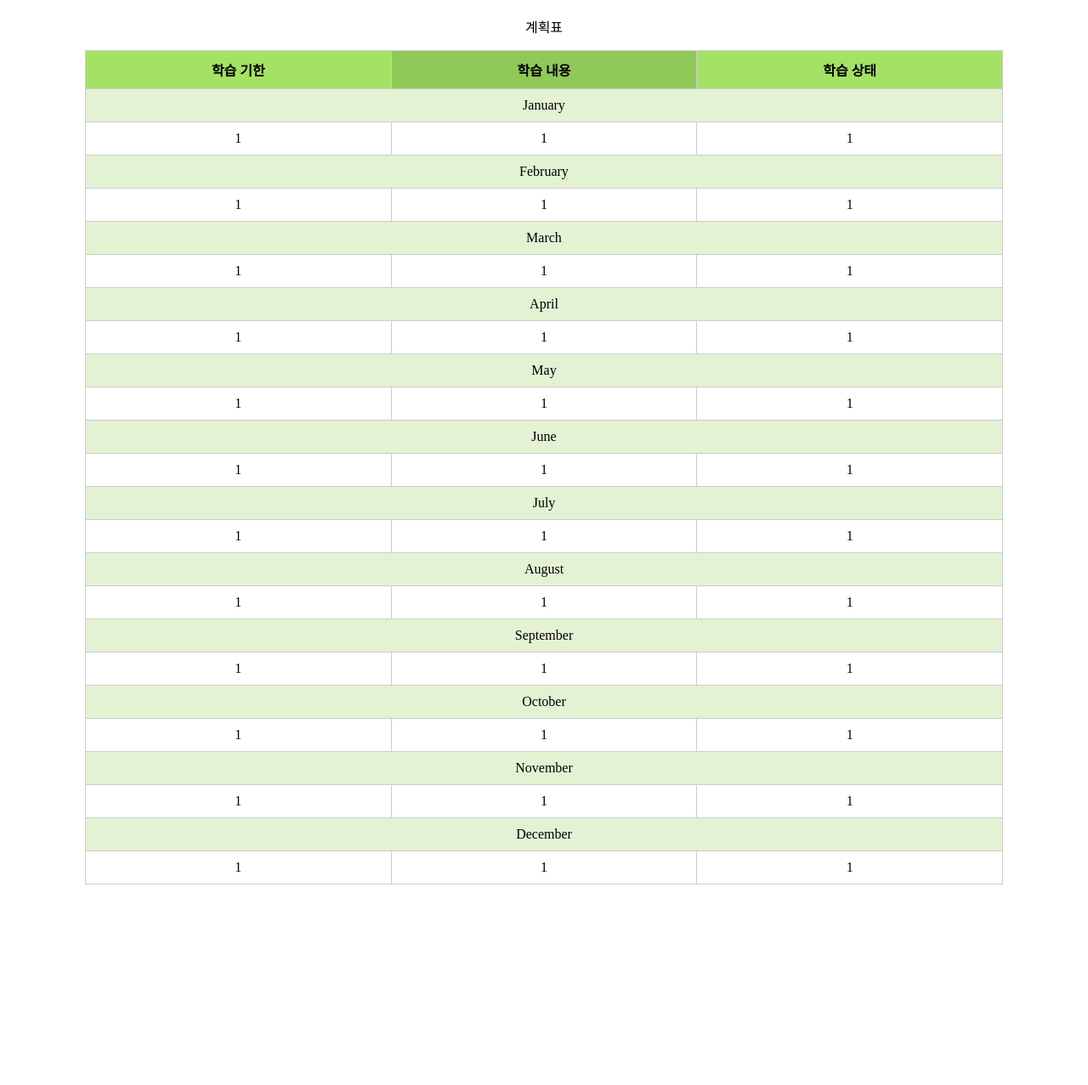
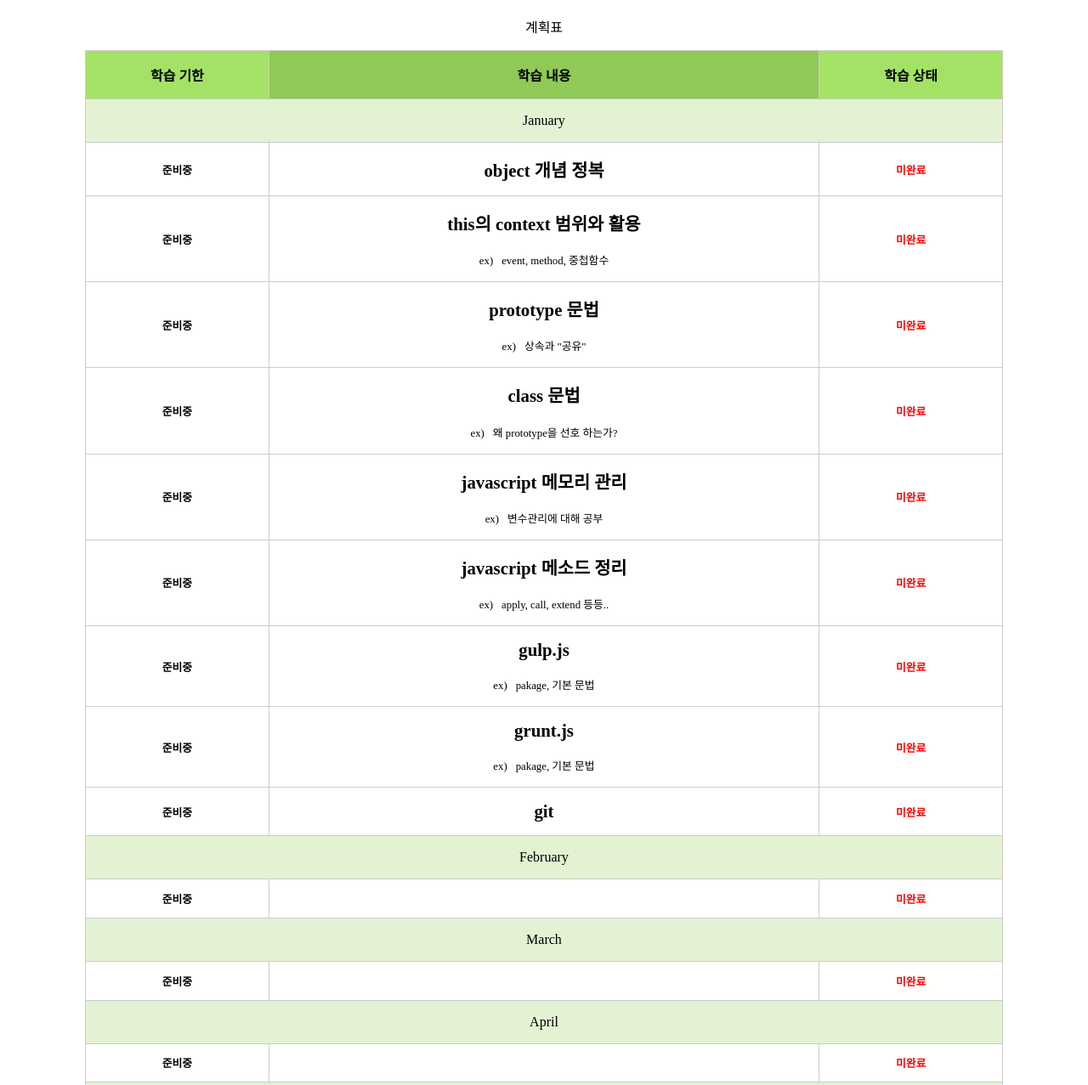
Before and after one commit to seunggonGwon/seunggonGwon, a plain HTML site: page index.html in a window 1280 px wide. Shown: the part 107-1384 px from the top of the page at 85% size. Before the commit the page ends 1156 px from the top, so only its background shows below. Drawn offline with Linux system fonts and the light colour scheme.

Commit message:
2017년 계획표및 스타일링

```diff
--- a/index.html
+++ b/index.html
@@ -2,14 +2,19 @@
 <html lang="en">
 <head>
 	<meta charset="UTF-8">
-	<title>2017년 자바스크립트 계획</title>
-	<meta name="viewport" content="width=device-width, initial-scale=1">
+	<title>207년 자바스크립트 계획</title>
+	<meta name="viewport" content="width=device-width, initial-scale=">
 	<link rel="stylesheet" type="text/css" href="css/style.css">
 </head>
 <body>
-	<h1 class="h1">2017년 자바스크립트 계획 표</h1>
+	<h1 class="h1">2017년 자바스크립트 계획표</h1>
 	<table class="plan" cellpadding="0" cellspacing="0">
 		<caption>계획표</caption>
+		<colgroup>
+			<col width="20%">
+			<col width="*">
+			<col width="20%">
+		</colgroup>
 		<thead class="plan-thead">
 			<tr>
 				<th>학습 기한</th>
@@ -18,101 +23,178 @@
 			</tr>
 		</thead>
 		<tbody class="plan-tbody">
+			<!-- January -->
 			<tr>
 				<td colspan="3" class="plan-context">January</td>
 			</tr>
+			<!-- January 계획표-->
 			<tr>
-				<td>1</td>
-				<td>1</td>
-				<td>1</td>
+				<td class="yet"></td>
+				<td>
+					<span class="title">object 개념 정복</span>
+				</td>
+				<td class="ing"></td>
 			</tr>
+				<td class="yet"></td>
+				<td>
+					<span class="title">this의 context 범위와 활용</span>
+					<span class="desc">event, method, 중첩함수</span>
+				</td>
+				<td class="ing"></td>
+			</tr>
+			<tr>
+				<td class="yet"></td>
+				<td>
+					<span class="title">prototype 문법</span>
+					<span class="desc">상속과 "공유"</span>
+				</td>
+				<td class="ing"></td>
+			</tr>
+			<tr>
+				<td class="yet"></td>
+				<td>
+					<span class="title">class 문법</span>
+					<span class="desc">왜 prototype을 선호 하는가?</span>
+				</td>
+				<td class="ing"></td>
+			</tr>
+			<tr>
+				<td class="yet"></td>
+				<td>
+					<span class="title">javascript 메모리 관리</span>
+					<span class="desc">변수관리에 대해 공부</span>
+				</td>
+				<td class="ing"></td>
+			</tr>
+			<tr>
+				<td class="yet"></td>
+				<td>
+					<span class="title">javascript 메소드 정리</span>
+					<span class="desc">apply, call, extend 등등..</span>
+				</td>
+				<td class="ing"></td>
+			</tr>
+			<tr>
+				<td class="yet"></td>
+				<td>
+					<span class="title">gulp.js</span>
+					<span class="desc">pakage, 기본 문법</span>
+				</td>
+				<td class="ing"></td>
+			</tr>
+			<tr>
+				<td class="yet"></td>
+				<td>
+					<span class="title">grunt.js</span>
+					<span class="desc">pakage, 기본 문법</span>
+				</td>
+				<td class="ing"></td>
+			</tr>
+			<tr>
+				<td class="yet"></td>
+				<td>
+					<span class="title">git</span>
+				</td>
+				<td class="ing"></td>
+			</tr>
+			<!-- February -->
 			<tr>
 				<td colspan="3" class="plan-context">February</td>
 			</tr>
 			<tr>
-				<td>1</td>
-				<td>1</td>
-				<td>1</td>
+				<td class="yet"></td>
+				<td></td>
+				<td class="ing"></td>
 			</tr>
+			<!-- March -->
 			<tr>
 				<td colspan="3" class="plan-context">March</td>
 			</tr>
 			<tr>
-				<td>1</td>
-				<td>1</td>
-				<td>1</td>
+				<td class="yet"></td>
+				<td></td>
+				<td class="ing"></td>
 			</tr>
+			<!-- April -->
 			<tr>
 				<td colspan="3" class="plan-context">April</td>
 			</tr>
 			<tr>
-				<td>1</td>
-				<td>1</td>
-				<td>1</td>
+				<td class="yet"></td>
+				<td></td>
+				<td class="ing"></td>
 			</tr>
+			<!-- May -->
 			<tr>
 				<td colspan="3" class="plan-context">May</td>
 			</tr>
 			<tr>
-				<td>1</td>
-				<td>1</td>
-				<td>1</td>
+				<td class="yet"></td>
+				<td></td>
+				<td class="ing"></td>
 			</tr>
+			<!-- June -->
 			<tr>
 				<td colspan="3" class="plan-context">June</td>
 			</tr>
 			<tr>
-				<td>1</td>
-				<td>1</td>
-				<td>1</td>
+				<td class="yet"></td>
+				<td></td>
+				<td class="ing"></td>
 			</tr>
+			<!-- July -->
 			<tr>
 				<td colspan="3" class="plan-context">July</td>
 			</tr>
 			<tr>
-				<td>1</td>
-				<td>1</td>
-				<td>1</td>
+				<td class="yet"></td>
+				<td></td>
+				<td class="ing"></td>
 			</tr>
+			<!-- August -->
 			<tr>
 				<td colspan="3" class="plan-context">August</td>
 			</tr>
 			<tr>
-				<td>1</td>
-				<td>1</td>
-				<td>1</td>
+				<td class="yet"></td>
+				<td></td>
+				<td class="ing"></td>
 			</tr>
+			<!-- September -->
 			<tr>
 				<td colspan="3" class="plan-context">September</td>
 			</tr>
 			<tr>
-				<td>1</td>
-				<td>1</td>
-				<td>1</td>
+				<td class="yet"></td>
+				<td></td>
+				<td class="ing"></td>
 			</tr>
+			<!-- October -->
 			<tr>
 				<td colspan="3" class="plan-context">October</td>
 			</tr>
 			<tr>
-				<td>1</td>
-				<td>1</td>
-				<td>1</td>
+				<td class="yet"></td>
+				<td></td>
+				<td class="ing"></td>
 			</tr>
+			<!-- November -->
 			<tr>
 				<td colspan="3" class="plan-context">November</td>
 			</tr>
 			<tr>
-				<td>1</td>
-				<td>1</td>
-				<td>1</td>
+				<td class="yet"></td>
+				<td></td>
+				<td class="ing"></td>
 			</tr>
+			<!-- December -->
 			<tr>
 				<td colspan="3" class="plan-context">December</td>
 			</tr>
 			<tr>
-				<td>1</td>
-				<td>1</td>
-				<td>1</td>
+				<td class="yet"></td>
+				<td></td>
+				<td class="ing"></td>
 			</tr>
 		</tbody>
 	</table>
--- a/scss/style.scss
+++ b/scss/style.scss
@@ -17,8 +17,7 @@ table {
 	}
 	&-thead th,
 	&-tbody td {
-		width: 33.3%;
-		padding: 10px 0;
+		padding: 1em 0;
 		border: 1px solid #ccc;
 	}
 	&-thead {
@@ -30,14 +29,44 @@ table {
 		}
 	}
 	&-tbody {
-		tr:nth-child(odd) td {
-			background: #e3f2d3;
+		//제목 & 설명
+		.title {
+			display: block;
+			font-weight: bold;
+			font-size: 1.3em;
 		}
-		tr:nth-child(even) td {
-			// background: #e3f2d3;
+		.desc {
+			display: inline-block;
+			margin-top: 1.5em;
+			font-size: 0.8em;
+
+			&::before {
+				content: "ex)";
+				margin-right: 10px;
+			}
+		}
+		//상태표시
+		.yet,
+		.ing,
+		.success {
+			font-weight: bold;
+			font-size: 0.8em;
+		}
+		.yet::before {
+			content: "준비중";
+
+		}
+		.ing::before {
+			content: "미완료";
+			color: #f00;
+		}
+		.success::before {
+			content: "완료";
+			color: #a4e265;
 		}
 	}
 	&-context {
 		padding: 2em 0;
+		background: #e3f2d3;
 	}
 }
```
Also changed, not shown: css/style.css.
